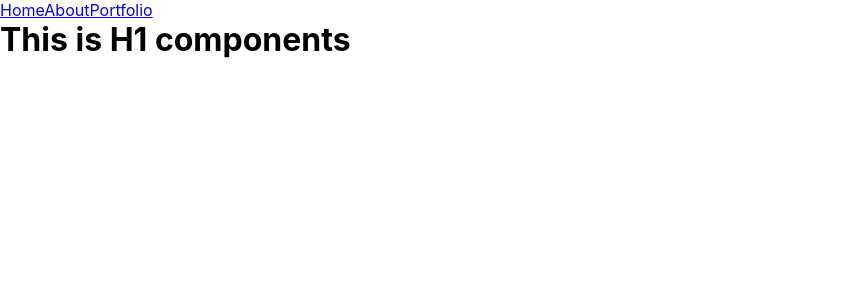
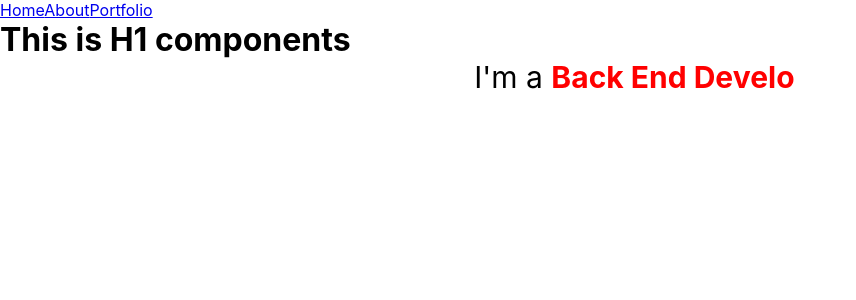
Before and after one commit to syedalihussain100/Portfolio-Web-app, a React (Create React App) app: page / in a window 1280 px wide. Shown: the top 300 px of the page, without its empty margins (0-856 px from the left). Built offline with nearby package versions, Linux system fonts and the light colour scheme.

Commit message:
some chnages

```diff
--- a/package.json
+++ b/package.json
@@ -10,6 +10,7 @@
     "react-dom": "^17.0.2",
     "react-router-dom": "^5.3.0",
     "react-scripts": "4.0.3",
+    "react-typical": "^0.1.3",
     "web-vitals": "^1.1.2"
   },
   "scripts": {
--- a/src/components/navbar/About.js
+++ b/src/components/navbar/About.js
@@ -4,6 +4,10 @@ function About() {
     return (
         <div>
             <h1>Hello About.js</h1>
+            <p>Lorem ipsum dolor sit amet, consectetur adipisicing elit.
+                Magni soluta cupiditate vitae id minima aspernatur,
+                laudantium incidunt harum nostrum quos placeat ab sapiente repudiandae
+                libero dolorem omnis tempore, non iure!</p>
         </div>
     )
 }
--- a/src/components/navbar/Home.js
+++ b/src/components/navbar/Home.js
@@ -1,9 +1,29 @@
-import React from 'react'
+import React from 'react';
+import Typical from 'react-typical'
+
 
 function Home() {
     return (
         <div>
-       <h1>This is H1 components</h1>
+            <h1>This is H1 components</h1>
+            <p style={{ textAlign: 'center', fontSize: '30px', color: 'red' }}> <span style={{ color: 'black' }}>I'm a </span>
+                <Typical
+                    loop={Infinity}
+                    wrapper="b"
+                    steps={[
+                        'Front End Developer',
+                        1000,
+                        'Back End Developer',
+                        1000,
+                        'Full Stack Developer',
+                        1000,
+                        'Senior Software Enginerring',
+                        1000,
+                        'Professional Software Enginerring',
+                        1000
+                    ]}
+                />
+            </p>
         </div>
     )
 }
```
Also changed, not shown: 1 other file (tests, documents, lock files or other folders).
